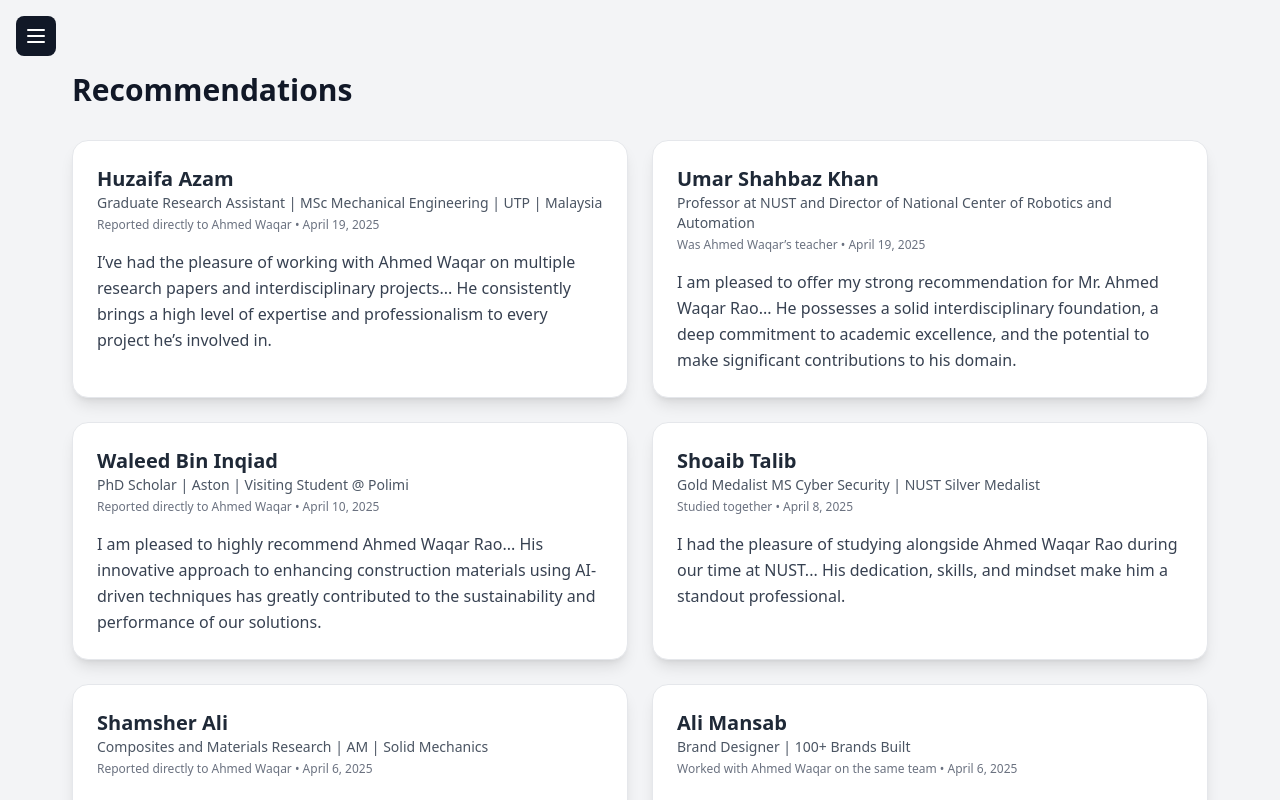
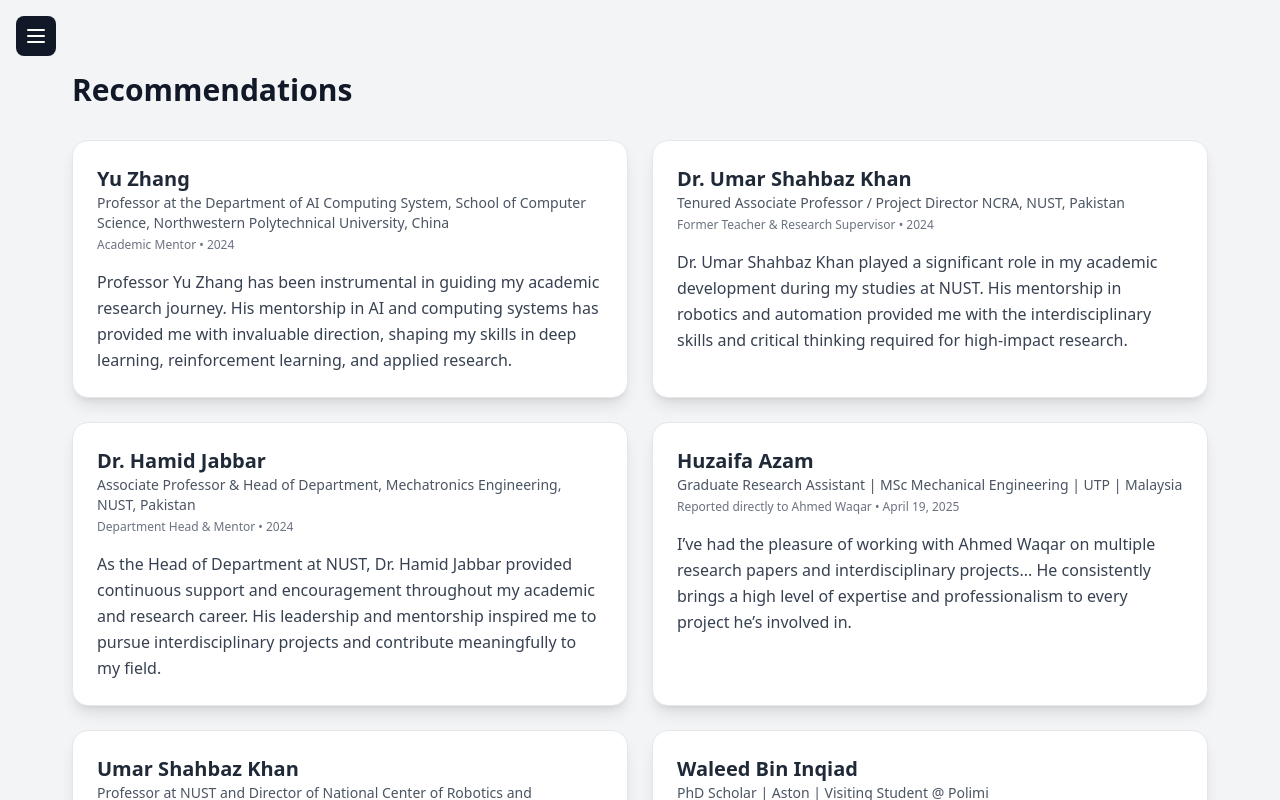
Before and after one commit to AhmedWaqarRao/AhmedWaqarRao.github.io, a React (Create React App) app in the folder ahmadwaqar/: page /recommendations in a window 1280 px wide. Shown: the top 800 px of the page. Built offline with nearby package versions, Linux system fonts and the light colour scheme.

Commit message:
added more info

```diff
--- a/ahmadwaqar/src/pages/home.tsx
+++ b/ahmadwaqar/src/pages/home.tsx
@@ -1,5 +1,5 @@
 import { FC } from "react";
-import { Linkedin, Github, Mail } from "lucide-react";
+import { Linkedin, Github, Mail,Globe,MessageCircle } from "lucide-react";
 
 const Home: FC = () => {
   return (
@@ -50,13 +50,19 @@ const Home: FC = () => {
             </a>
           </p>
           <p>
+                📞 <span className="font-semibold">Phone:</span>
+                <a href="tel:+923064922957" className="text-blue-600 hover:underline ml-1">+92 306 4922957</a> /
+                <a href="tel:+8617792251931" className="text-blue-600 hover:underline"> +86 177 92251931</a>
+            </p>
+            <p></p>
+          <p>
             📍 <span className="font-semibold">Address:</span> Xian, Shaanxi, P.R
             China <br /> School of Computer Science, Northwestern Polytechnical
             University, 710072
           </p>
         </div>
 
-        <div className="flex gap-4 mt-4">
+        <div className="flex gap-4 mt-4 flex-wrap">
           <a
             href="https://www.linkedin.com/in/ahmed-waqar-rao-b1b700183/"
             target="_blank"
@@ -65,6 +71,7 @@ const Home: FC = () => {
           >
             <Linkedin size={20} /> LinkedIn
           </a>
+
           <a
             href="https://github.com/AhmedWaqarRao"
             target="_blank"
@@ -73,13 +80,33 @@ const Home: FC = () => {
           >
             <Github size={20} /> GitHub
           </a>
+
           <a
             href="mailto:ahmedwaqarrao.909@gmail.com"
             className="flex items-center gap-2 text-red-600 hover:text-red-800"
           >
             <Mail size={20} /> Email
           </a>
+
+          <a
+            href="https://orcid.org/0009-0007-3759-2125"
+            target="_blank"
+            rel="noopener noreferrer"
+            className="flex items-center gap-2 text-green-700 hover:text-green-900"
+          >
+            <Globe size={20} /> ORCID
+          </a>
+
+          <a
+            href="https://wa.me/923064922957"
+            target="_blank"
+            rel="noopener noreferrer"
+            className="flex items-center gap-2 text-green-600 hover:text-green-800"
+          >
+            <MessageCircle size={20} /> WhatsApp
+          </a>
         </div>
+
       </section>
 
       <section className="bg-gradient-to-r from-green-500 to-emerald-600 text-white rounded-2xl shadow p-6">
--- a/ahmadwaqar/src/pages/recommendations.tsx
+++ b/ahmadwaqar/src/pages/recommendations.tsx
@@ -9,6 +9,38 @@ interface Recommendation {
 }
 
 const recommendations: Recommendation[] = [
+  {
+    name: "Yu Zhang",
+    position:
+      "Professor at the Department of AI Computing System, School of Computer Science, Northwestern Polytechnical University, China",
+    relation: "Academic Mentor",
+    date: "2024",
+    text: `Professor Yu Zhang has been instrumental in guiding my academic research journey.
+    His mentorship in AI and computing systems has provided me with invaluable direction,
+    shaping my skills in deep learning, reinforcement learning, and applied research.`,
+  },
+  {
+    name: "Dr. Umar Shahbaz Khan",
+    position:
+      "Tenured Associate Professor / Project Director NCRA, NUST, Pakistan",
+    relation: "Former Teacher & Research Supervisor",
+    date: "2024",
+    text: `Dr. Umar Shahbaz Khan played a significant role in my academic development
+    during my studies at NUST. His mentorship in robotics and automation provided
+    me with the interdisciplinary skills and critical thinking required for
+    high-impact research.`,
+  },
+  {
+    name: "Dr. Hamid Jabbar",
+    position:
+      "Associate Professor & Head of Department, Mechatronics Engineering, NUST, Pakistan",
+    relation: "Department Head & Mentor",
+    date: "2024",
+    text: `As the Head of Department at NUST, Dr. Hamid Jabbar provided continuous support
+    and encouragement throughout my academic and research career. His leadership
+    and mentorship inspired me to pursue interdisciplinary projects and
+    contribute meaningfully to my field.`,
+  },
   {
     name: "Huzaifa Azam",
     position: "Graduate Research Assistant | MSc Mechanical Engineering | UTP | Malaysia",
```
